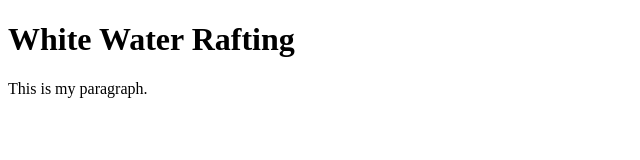
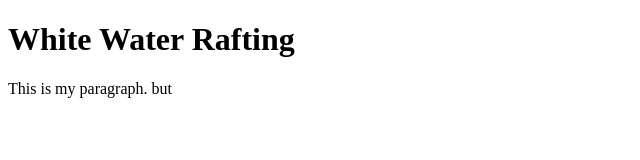
Before and after one commit to JosephCheney/wwr, a plain HTML site: page index.html in a window 1280 px wide. Shown: the full height of the page, 0-640 px from the left. Drawn offline with Linux system fonts and the light colour scheme.

Commit message:
This is another one

```diff
--- a/index.html
+++ b/index.html
@@ -8,6 +8,6 @@
 </head>
 <body>
     <h1>White Water Rafting</h1>
-    <p>This is my paragraph.</p>
+    <p>This is my paragraph. but</p>
 </body>
 </html>
```
